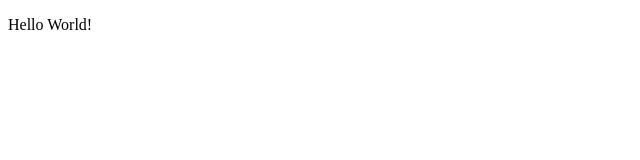
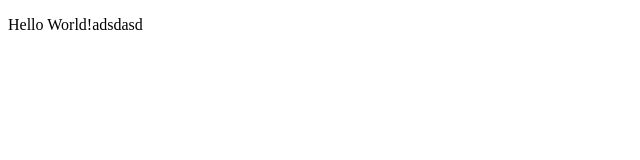
Before and after one commit to umid202/Project, a plain HTML site: page index.html in a window 1280 px wide. Shown: the full height of the page, 0-640 px from the left. Drawn offline with Linux system fonts and the light colour scheme.

Commit message:
modification

```diff
--- a/index.html
+++ b/index.html
@@ -6,7 +6,7 @@
     <title>Document</title>
 </head>
 <body>
-    <p>Hello World!</p>
+    <p>Hello World!adsdasd</p>
     <script src="js/script.js"></script>
 </body>
 </html>
```
